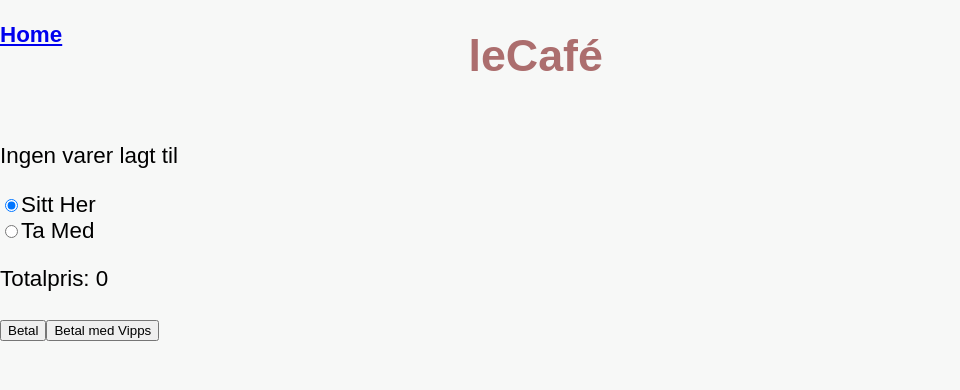
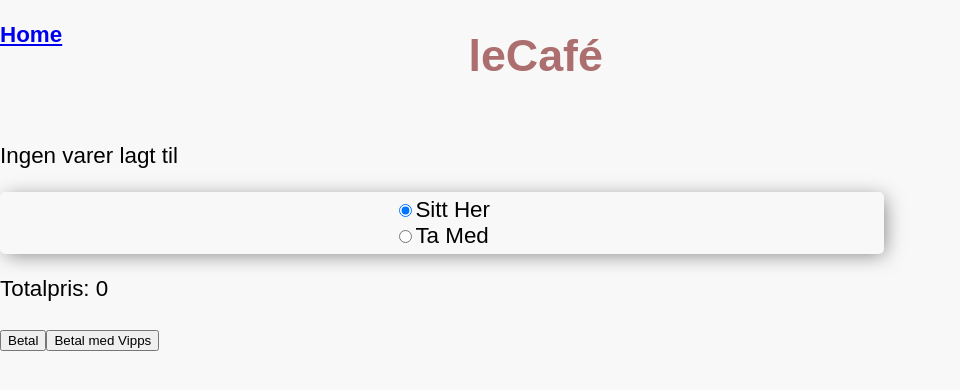
Before and after one commit to Sarahcvd/eksamen-ds3801, a React (Create React App) app: page /Cart in a window 1280 px wide. Shown: the top 390 px of the page, without its empty margins (0-960 px from the left). Built offline with nearby package versions, Linux system fonts and the light colour scheme.

Commit message:
Started styling on shoppingcart

```diff
--- a/src/Components/Cart.jsx
+++ b/src/Components/Cart.jsx
@@ -20,12 +20,27 @@ const Cart = (props) => {
     return price;
   }
 
+  const shoppingCartContainerStyle = {
+    margin: "auto",
+    width: "100%",
+    gridColumn: "1 /span 2"
+  }
+
+  const orderCardStyle = {
+    listStyleType: "none",
+    borderRadius: "5px",
+    color: "black",
+    padding: "5px",
+    margin: "5px",
+    boxShadow: "3px 3px 20px -3px rgba(0, 0, 0, 0.5)",
+  }
+
   const orderList = orders.map((order) => (
-    <li key={`${order.id}-${order.size}`}>{<OrderCard data={order} />}</li>
+    <li style={orderCardStyle} key={`${order.id}-${order.size}`}>{<OrderCard data={order} />}</li>
   ));
 
   return (
-    <div>
+    <div style={shoppingCartContainerStyle}>
       {orders.length > 0 && <ul>{orderList}</ul>}
       {orders.length === 0 && <p>Ingen varer lagt til</p>}
 
--- a/src/Components/OrderCard.jsx
+++ b/src/Components/OrderCard.jsx
@@ -56,7 +56,7 @@ const OrderCard = (props) => {
   }
 
   return (
-    <div>
+    <div id="test">
       <div>{props.data.name}</div>
       <div>{`${props.data.size} | kr ${
         props.data.price * props.data.count
--- a/src/Components/selectors/LocationSelector.jsx
+++ b/src/Components/selectors/LocationSelector.jsx
@@ -8,9 +8,22 @@ const LocationSelector = (props) => {
     props.setSelectedLocation(changeEvent.target.value);
   }
 
+  const locationContainerStyle = {
+    margin: "auto",
+    borderRadius: "5px",
+    color: "black",
+    padding: "5px",
+    boxShadow: "3px 3px 20px -3px rgba(0, 0, 0, 0.5)",
+  }
+
+  const formStyle = {
+    margin: "auto",
+    width: "fit-content",
+  }
+
   return (
-    <div>
-      <form>
+    <div style={locationContainerStyle}>
+      <form style={formStyle}>
         <div className="radio">
           <label>
             <input
```
